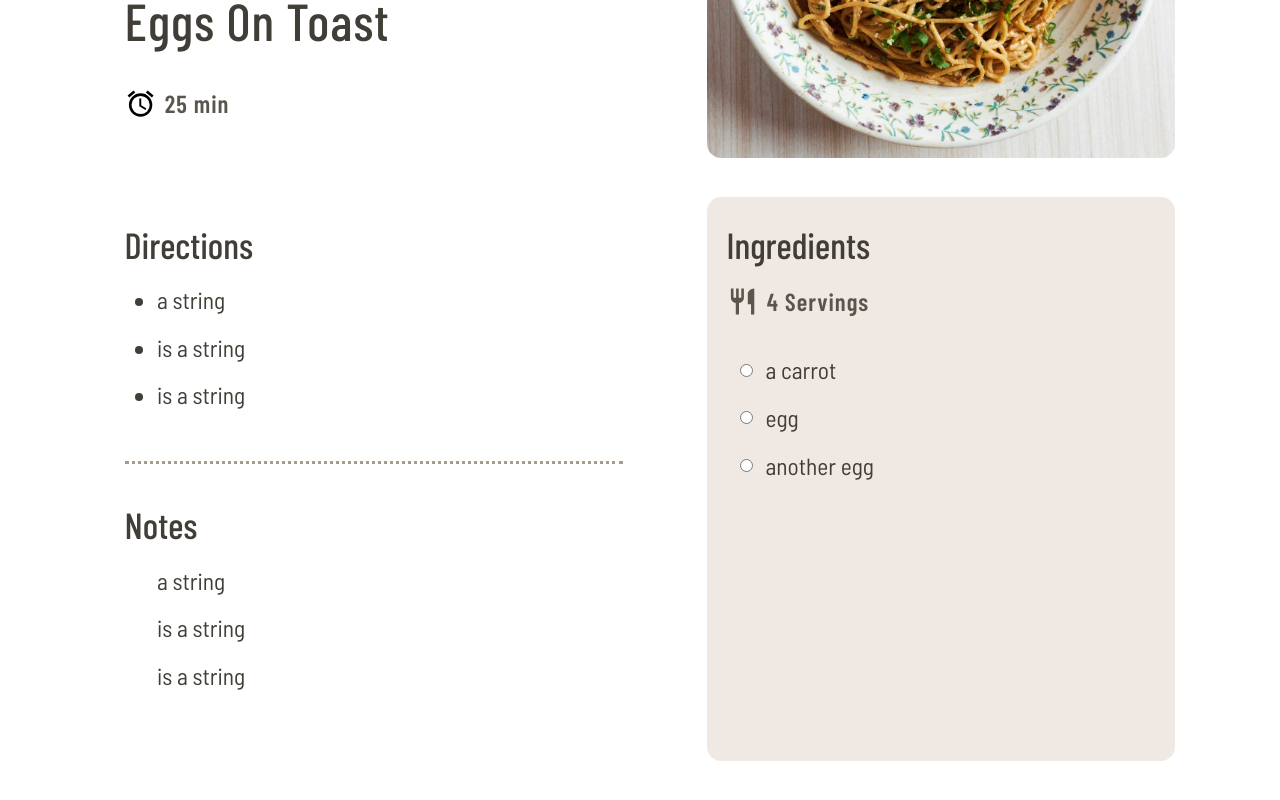
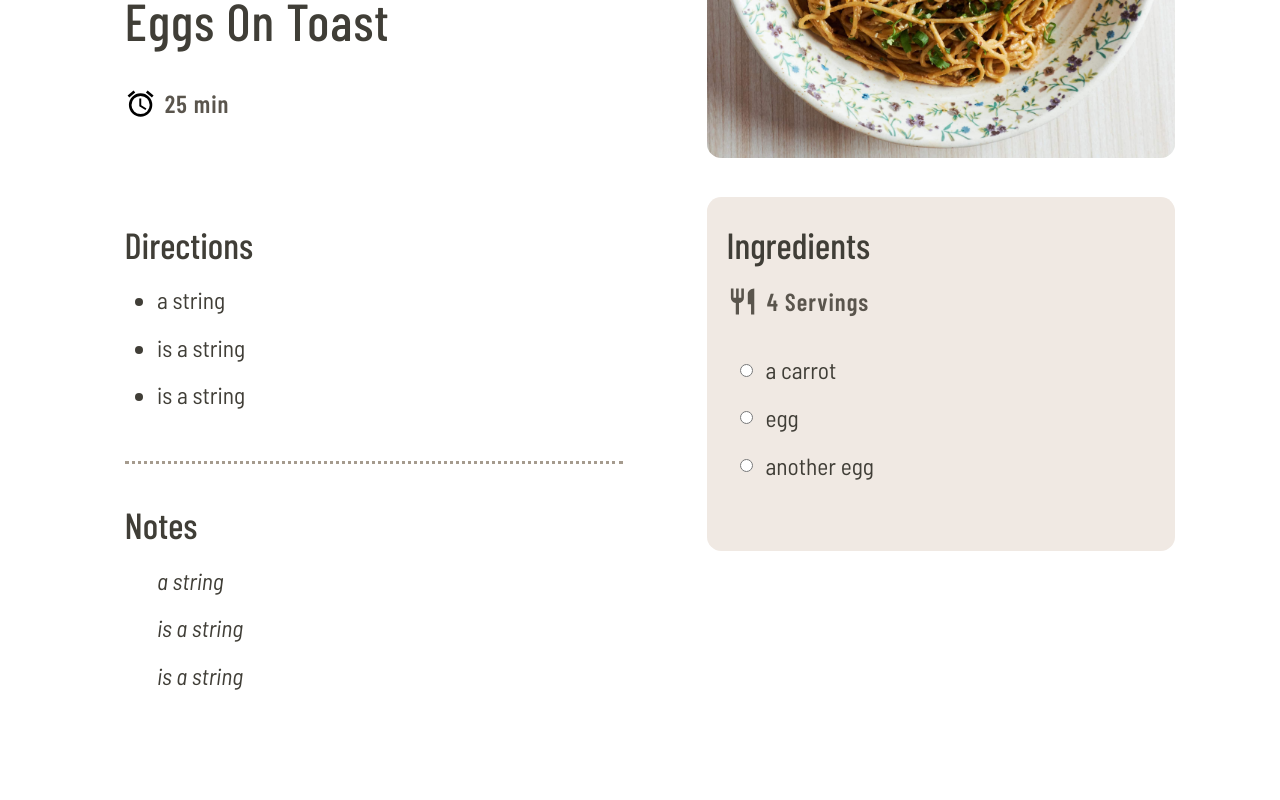
Before and after one commit to nadgerz/theEternalMenu, a React (Vite) app: page / in a window 1280 px wide. Shown: the part 440-1240 px from the top of the page. Built offline with nearby package versions, Linux system fonts and the light colour scheme.

Commit message:
improvements to the typography

```diff
--- a/src/assets/CSS/pages/Recipe.scss
+++ b/src/assets/CSS/pages/Recipe.scss
@@ -40,6 +40,7 @@ $recipe-img: 36rem;
     padding-bottom: var(--padding-small);
   }
 
+  // S P E C I F I C
   .top {
     .icons {
       //border: 1px solid black;
@@ -47,6 +48,7 @@ $recipe-img: 36rem;
 
     .right {
       padding: 0;
+
       .img {
         height: $recipe-img;
         //width: $recipe-img;
@@ -62,6 +64,7 @@ $recipe-img: 36rem;
   .bottom {
     display: flex;
     flex-wrap: wrap;
+    align-items: flex-start;
 
     .left {
       //border: 1px solid black;
@@ -79,7 +82,6 @@ $recipe-img: 36rem;
 
       .notes {
         margin-top: var(--padding-medium);
-
         ul {
           list-style: none;
         }
--- a/src/assets/CSS/typography.css
+++ b/src/assets/CSS/typography.css
@@ -183,3 +183,23 @@ a.btn {
 }
 
 /*//---------------------------------------------------------*/
+
+#recipe .directions ul,
+#recipe .notes ul {
+  font-family: MainRegular, 'Helvetica', 'Arial', sans-serif;
+}
+
+#recipe strong {
+  font-family: MainBold, 'Helvetica', 'Arial', sans-serif;
+  font-style: oblique;
+}
+
+#recipe em {
+  font-family: MainItalic, 'Helvetica', 'Arial', sans-serif;
+  font-style: italic;
+}
+
+#recipe .notes ul {
+  font-family: MainItalic, 'Helvetica', 'Arial', sans-serif;
+  font-style: italic;
+}
```
